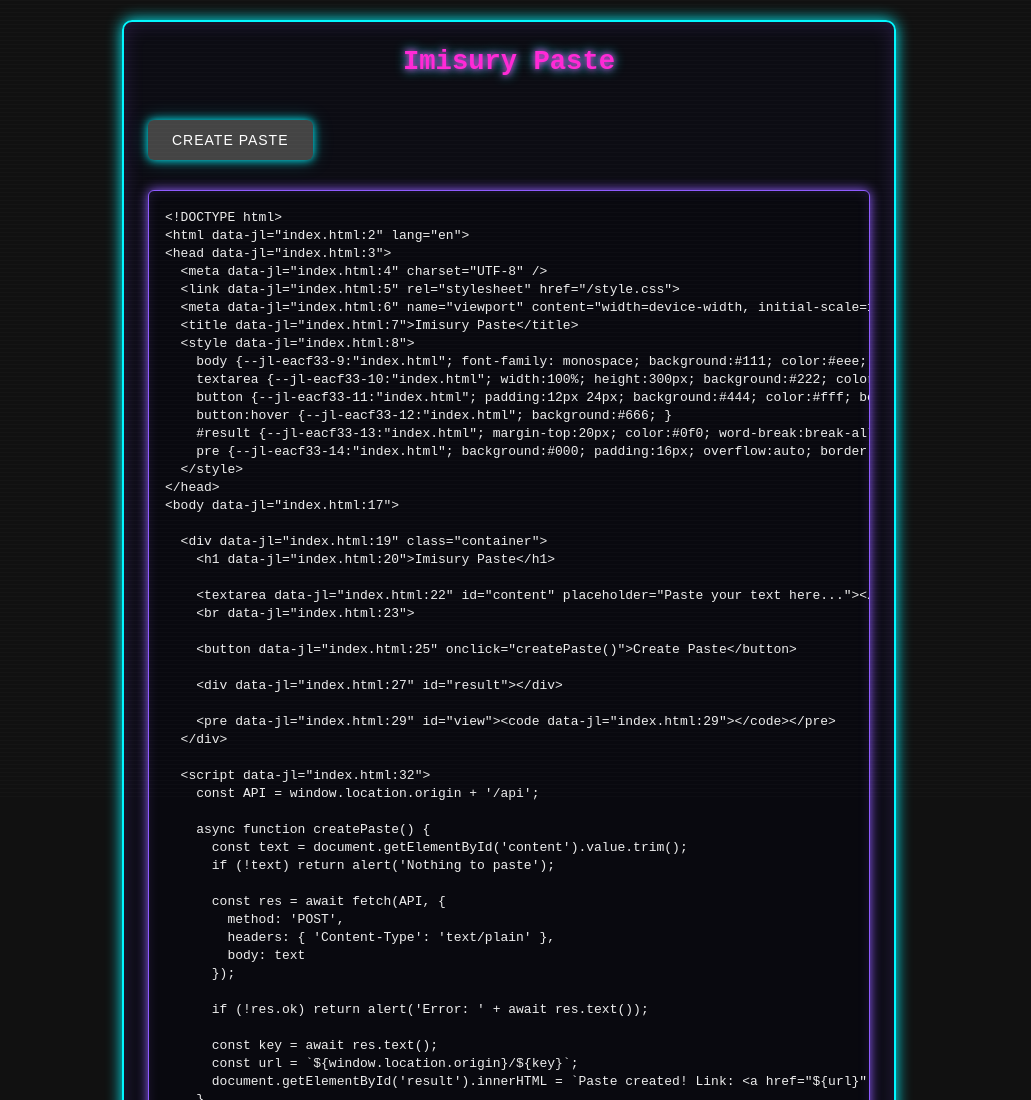
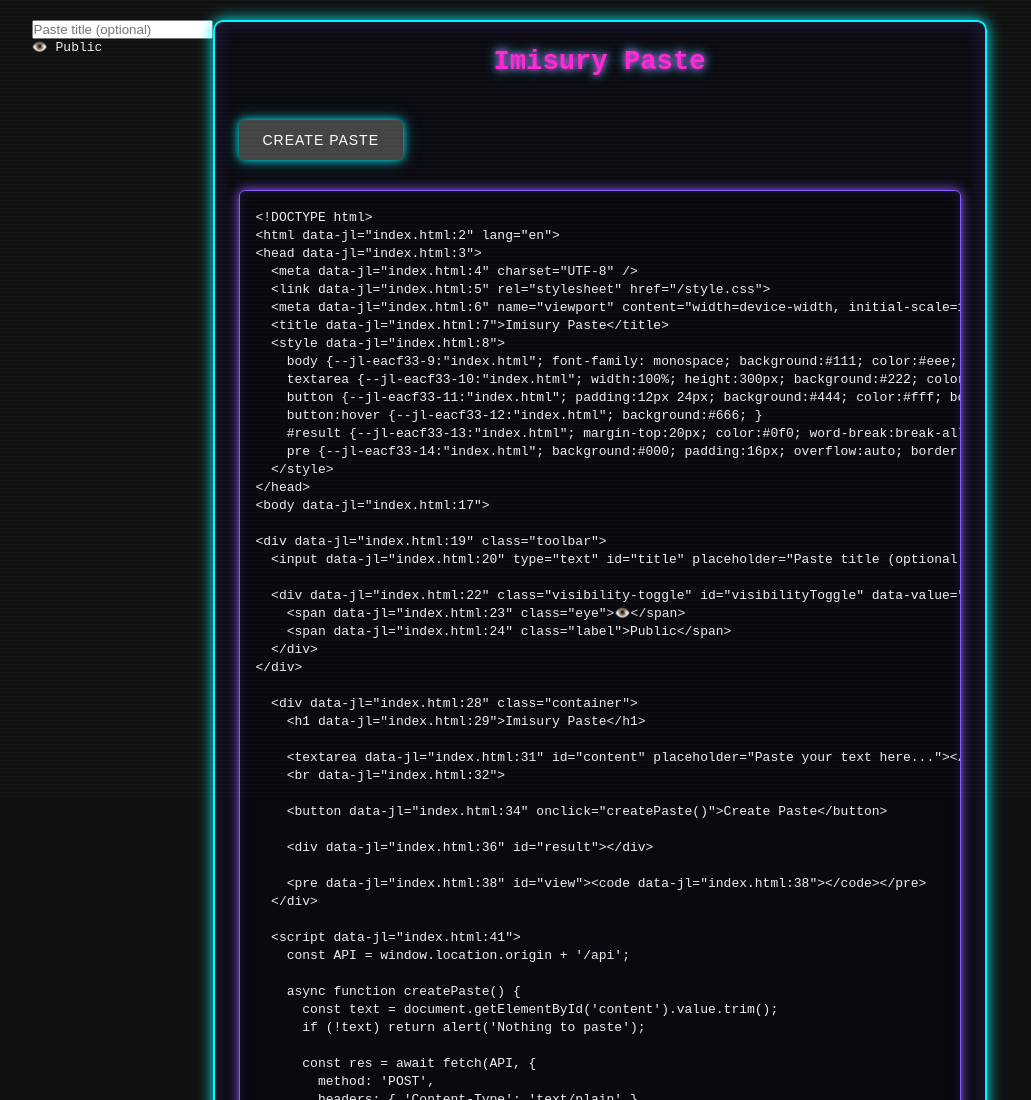
Before and after one commit to imisury/simple-paste, a website: page index.html in a window 1280 px wide. Shown: the top 1100 px of the page, without its empty margins (131-1162 px from the left). Drawn offline with nearby package versions, Linux system fonts and the light colour scheme; files whose address does not match are found by name.

Commit message:
Update index.html

```diff
--- a/index.html
+++ b/index.html
@@ -15,6 +15,15 @@
   </style>
 </head>
 <body>
+
+<div class="toolbar">
+  <input type="text" id="title" placeholder="Paste title (optional)" />
+
+  <div class="visibility-toggle" id="visibilityToggle" data-value="public">
+    <span class="eye">👁️</span>
+    <span class="label">Public</span>
+  </div>
+</div>
 
   <div class="container">
     <h1>Imisury Paste</h1>
```
